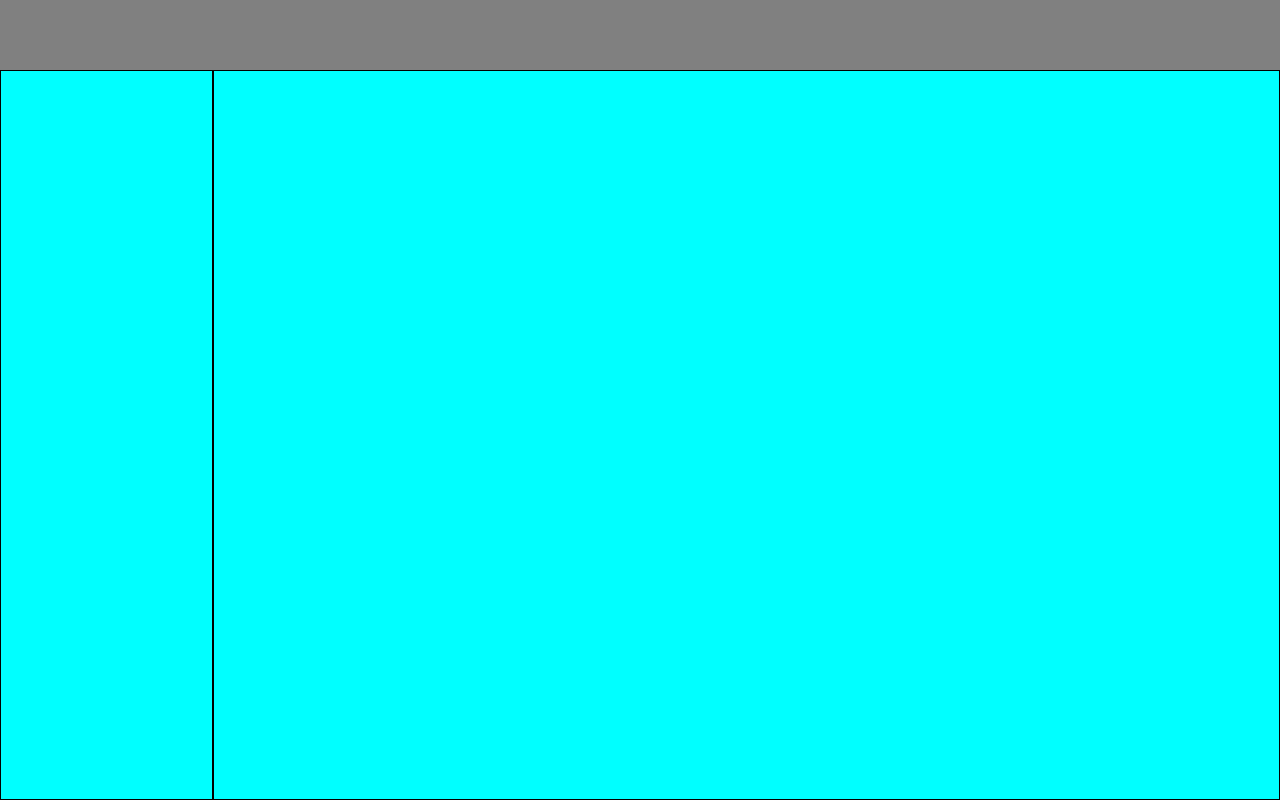
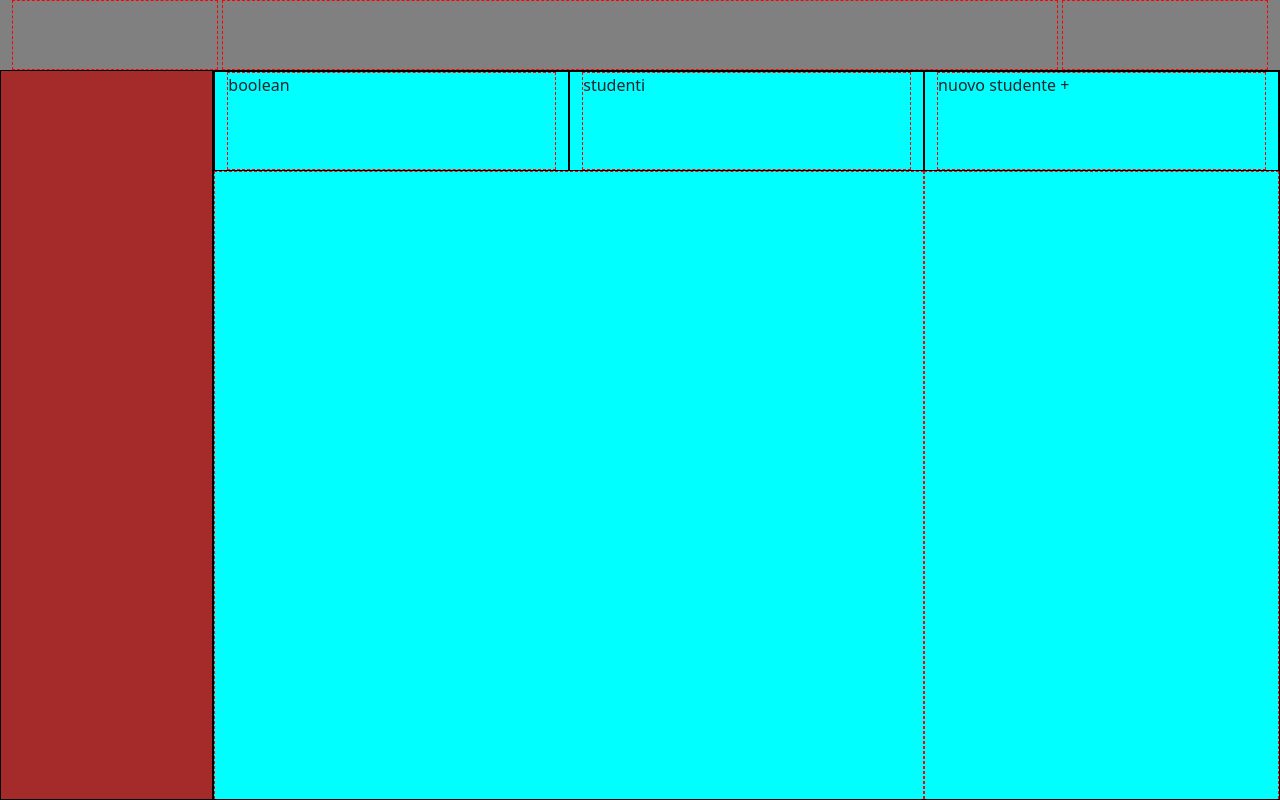
Before and after one commit to emanuelesacchetti/html-css-bootstrap-dashboard, a plain HTML site: page index.html in a window 1280 px wide. Drawn offline with nearby package versions, Linux system fonts and the light colour scheme.

Commit message:
aggiornamento layout a blocchi (header/main a due colonne)

```diff
--- a/css/style.css
+++ b/css/style.css
@@ -1,3 +1,23 @@
+/*DEBUG*/
+.debug .ms_h-100px {
+    height: 100px;
+}
+.debug .ms_box {
+    border: dashed 1px red;
+}
+.debug #ms_aside {
+    background-color: brown;
+}
+
+
+
+
+
+
+/*CSS*/
+.ms_border {
+    border: 1px solid black;
+}
 header {
     height: 70px;
     background-color: gray;
@@ -7,12 +27,34 @@ header {
     width: 100%;
 }
 
+
 main {
     height: calc(100vh - 70px);
     background-color: aqua;
     margin-top: 70px;
 }
+.ms_main-top {
+    flex-direction: column;
+}
+#ms_content::-webkit-scrollbar {
+    display: none;
+}
 
-.ms_border {
-    border: 1px solid black;
+
+
+
+
+
+
+
+/*MEDIAQUERY*/
+
+/*tablet*/
+@media all and (min-width: 768px) {
+    .ms_main-top {
+        flex-direction: row;
+    }
+    .ms_main-top .ms_new-student {
+        order: 2;
+    }
 }
--- a/index.html
+++ b/index.html
@@ -10,14 +10,49 @@
 </head>
 <body class="debug">
     <header>
-
+        <div class="container-fluid h-100">
+            <div class="row h-100 gx-1">
+                <div class="col-2">
+                    <div class="ms_box h-100"></div>
+                </div>
+                <div class="col">
+                    <div class="ms_box h-100"></div>
+                </div>
+                <div class="col-2">
+                    <div class="ms_box h-100"></div>
+                </div>
+            </div>
+        </div>
     </header>
 
     <main>
         <div class="container-fluid h-100">
             <div class="row h-100">
-                <div class="col-2 h-100 ms_border"></div>
-                <div class="col-10 h-100 ms_border"></div>
+                <aside class="col-2 h-100 ms_border" id="ms_aside"></aside>
+
+                <div class="col-10 h-100 ms_border overflow-scroll" id="ms_content">
+
+                        <div class="row ms_h-100px ms_main-top">
+                            <div class="col ms_border ms_new-student">
+                                <div class="ms_box h-100">nuovo studente +</div>
+                            </div>
+                            <div class="col ms_border">
+                                <div class="ms_box h-100">boolean</div>
+                            </div>
+                            <div class="col ms_border">
+                                <div class="ms_box h-100">studenti</div>
+                            </div>
+                        </div>
+                        <div class="row h-100">
+                            <div class="col-12 col-md-8 h-100 ms_box">
+                                <div class="h-100"></div>
+                            </div>
+                            <div class="col-12 col-md-4 h-100 ms_box">
+                                <div class="h-100"></div>
+                            </div>
+                        </div>
+                    </div>
+                </div>
             </div>
         </div>
     </main>
```
